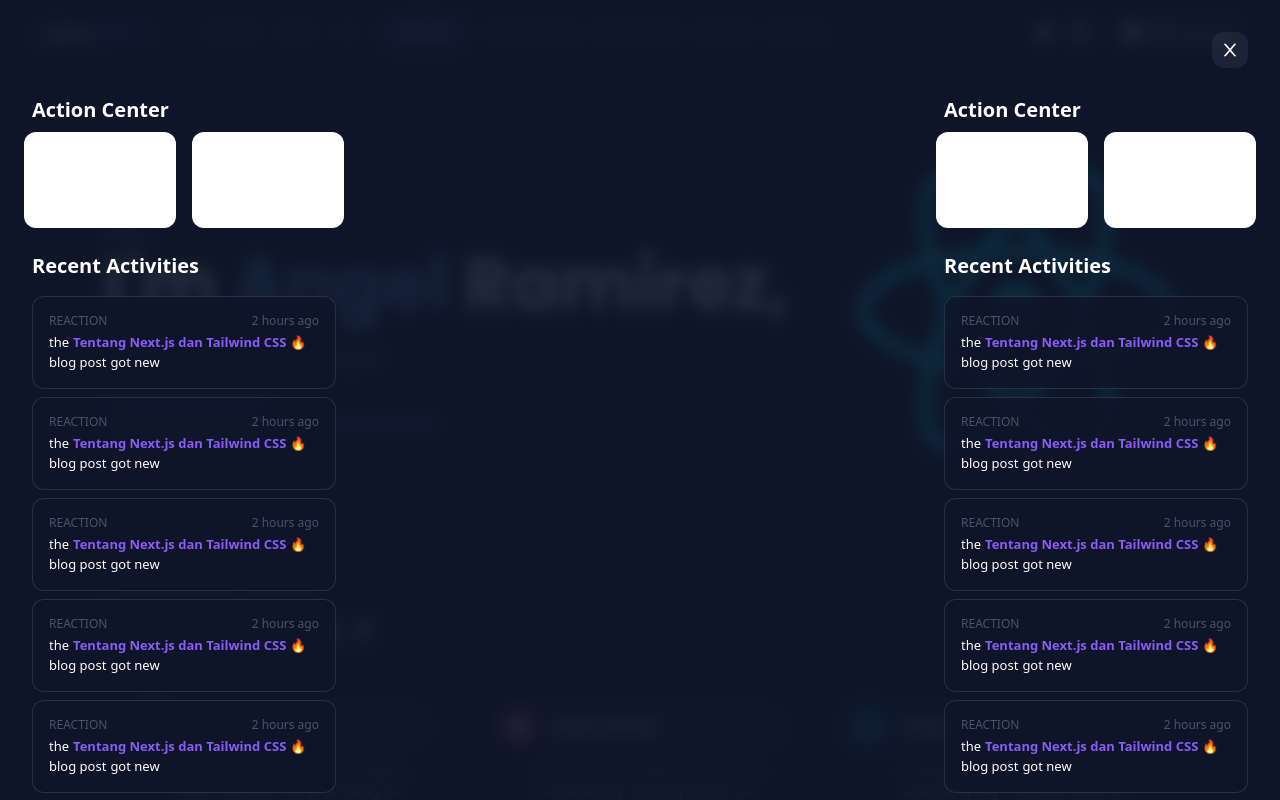
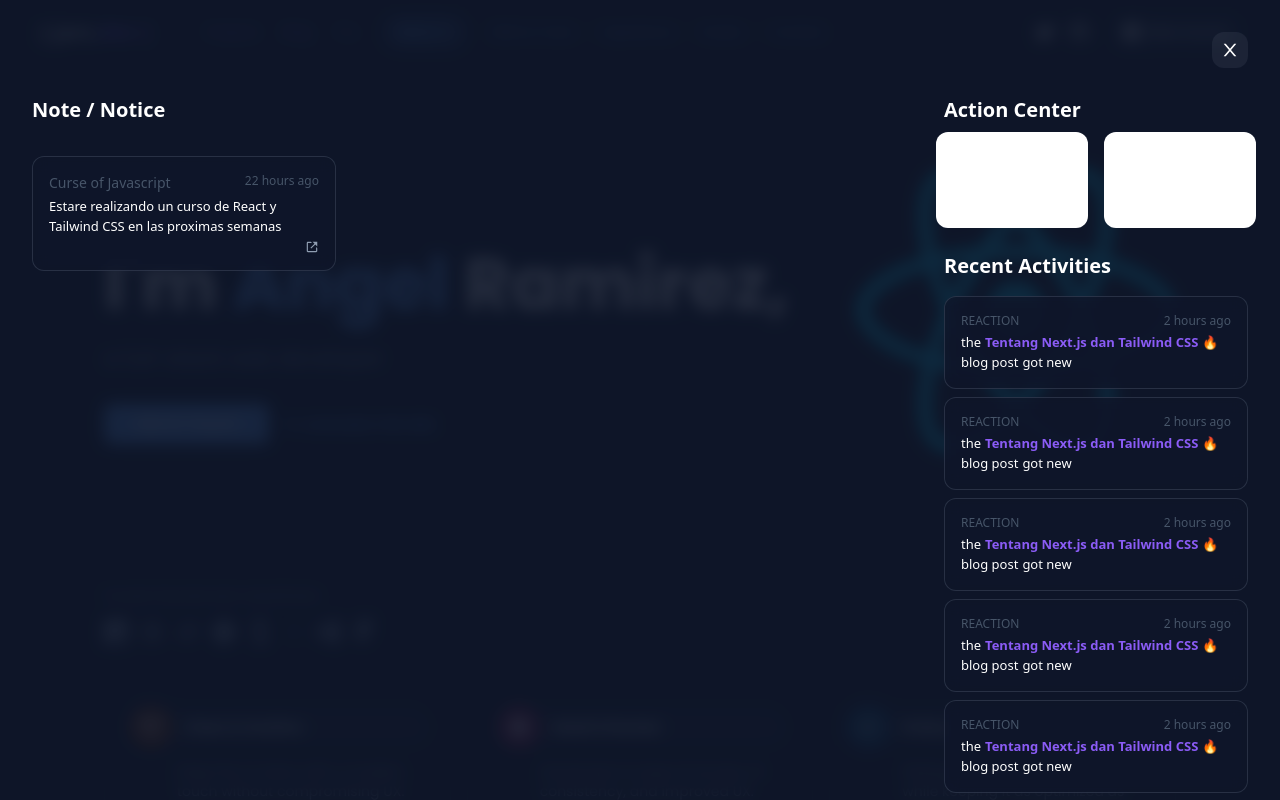
Before and after one commit to ImJars/Development-full-coding, a React (Vite) app: page / in a window 1280 px wide. Both pictures are taken after a click on the button "Main Access". Shown: the top 800 px of the page. Built offline with nearby package versions, Linux system fonts and the light colour scheme.

Commit message:
Update mainFlowbite.jsx

```diff
--- a/src/components/mainFlowbite.jsx
+++ b/src/components/mainFlowbite.jsx
@@ -3,6 +3,7 @@ import { BsGrid1X2Fill } from "react-icons/bs";
 import { motion, useAnimation } from "framer-motion";
 import { MdNightsStay } from "react-icons/md";
 import { AiFillEye } from "react-icons/ai";
+import { BiLinkExternal } from "react-icons/bi";
 import ActivitieComponent from "./activitieComponent";
 import { AiOutlineClose } from "react-icons/ai";
 
@@ -53,13 +54,12 @@ function MainFlowbite() {
           </button>
           <motion.div
             animate={mainFlowbite}
-            className="inset-0 fixed invisible flex w-full h-screen flex-col p-3 backdrop-blur bg-secondary/90 transition-all duration-200 ease-in-out"
+            className="inset-0 fixed invisible flex w-full min-h-screen flex-col p-3 backdrop-blur bg-secondary/90 transition-all duration-200 ease-in-out"
           >
             <div>
               <div className="absolute inset-x-4 top-8 flex justify-end sm:inset-x-8">
                 <button
                   className="p-2 font-bold text-xl rounded-xl bg-text-general bg-opacity-10 hover:bg-opacity-25 transition-all duration-200 ease-in-out"
-
                   onClick={() => handleActive()}
                 >
                   <AiOutlineClose />
@@ -95,48 +95,48 @@ function MainFlowbite() {
                     <div className="scrollbar-hide flex flex-1 basis-0 flex-col gap-2 overflow-y-auto p-2 pb-4 sm:pb-8">
                       <ActivitieComponent
                         link={"https://www.google.com"}
-                        title={'REACTION'}
-                        hours={'2 hours ago'}
-                        text_1={'the'}
-                        text_2_purple={'Tentang Next.js dan Tailwind CSS 🔥'}
-                        text_3={'BLOG POST'}
-                        text_4={'got new'}
+                        title={"REACTION"}
+                        hours={"2 hours ago"}
+                        text_1={"the"}
+                        text_2_purple={"Tentang Next.js dan Tailwind CSS 🔥"}
+                        text_3={"BLOG POST"}
+                        text_4={"got new"}
                       />
                       <ActivitieComponent
                         link={"https://www.google.com"}
-                        title={'REACTION'}
-                        hours={'2 hours ago'}
-                        text_1={'the'}
-                        text_2_purple={'Tentang Next.js dan Tailwind CSS 🔥'}
-                        text_3={'BLOG POST'}
-                        text_4={'got new'}
+                        title={"REACTION"}
+                        hours={"2 hours ago"}
+                        text_1={"the"}
+                        text_2_purple={"Tentang Next.js dan Tailwind CSS 🔥"}
+                        text_3={"BLOG POST"}
+                        text_4={"got new"}
                       />
                       <ActivitieComponent
                         link={"https://www.google.com"}
-                        title={'REACTION'}
-                        hours={'2 hours ago'}
-                        text_1={'the'}
-                        text_2_purple={'Tentang Next.js dan Tailwind CSS 🔥'}
-                        text_3={'BLOG POST'}
-                        text_4={'got new'}
+                        title={"REACTION"}
+                        hours={"2 hours ago"}
+                        text_1={"the"}
+                        text_2_purple={"Tentang Next.js dan Tailwind CSS 🔥"}
+                        text_3={"BLOG POST"}
+                        text_4={"got new"}
                       />
                       <ActivitieComponent
                         link={"https://www.google.com"}
-                        title={'REACTION'}
-                        hours={'2 hours ago'}
-                        text_1={'the'}
-                        text_2_purple={'Tentang Next.js dan Tailwind CSS 🔥'}
-                        text_3={'BLOG POST'}
-                        text_4={'got new'}
+                        title={"REACTION"}
+                        hours={"2 hours ago"}
+                        text_1={"the"}
+                        text_2_purple={"Tentang Next.js dan Tailwind CSS 🔥"}
+                        text_3={"BLOG POST"}
+                        text_4={"got new"}
                       />
                       <ActivitieComponent
                         link={"https://www.google.com"}
-                        title={'REACTION'}
-                        hours={'2 hours ago'}
-                        text_1={'the'}
-                        text_2_purple={'Tentang Next.js dan Tailwind CSS 🔥'}
-                        text_3={'BLOG POST'}
-                        text_4={'got new'}
+                        title={"REACTION"}
+                        hours={"2 hours ago"}
+                        text_1={"the"}
+                        text_2_purple={"Tentang Next.js dan Tailwind CSS 🔥"}
+                        text_3={"BLOG POST"}
+                        text_4={"got new"}
                       />
                     </div>
                   </div>
@@ -144,77 +144,28 @@ function MainFlowbite() {
               </div>
               <div className="fixed left-2 right-2 bottom-0 top-3/4 flex flex-col gap-6 sm:left-6 sm:top-24 sm:w-[320px]">
                 <div className="flex flex-col gap-2">
-                  <div className="px-2 text-xl font-bold">Action Center</div>
-                  <div className="flex h-24 gap-4">
-                    <button className="relative flex flex-1 flex-col justify-between overflow-hidden rounded-xl p-4 transition-colors bg-white dark:bg-slate-700">
-                      <div>
-                        <MdNightsStay className="text-xl" />
-                      </div>
-                      <div className="text-left text-[14px] font-medium dark:font-normal tracking-wider">
-                        Dark Mode:
-                      </div>
-                    </button>
-                    <button className="relative flex flex-1 flex-col justify-between overflow-hidden rounded-xl p-4 transition-colors bg-white dark:bg-slate-700">
-                      <div>
-                        <AiFillEye className="text-xl" />
-                      </div>
-                      <div className="text-left text-[14px] font-medium dark:font-normal tracking-wider">
-                        Focus:
-                      </div>
-                    </button>
-                  </div>
+                  <div className="px-2 text-xl font-bold">Note / Notice</div>
                 </div>
                 <div className="flex flex-1 flex-col">
                   <div className="flex flex-1 flex-col gap-2">
-                    <div className="px-2 text-xl font-bold">
-                      Recent Activities
-                    </div>
-                    <div className="scrollbar-hide flex flex-1 basis-0 flex-col gap-2 overflow-y-auto p-2 pb-4 sm:pb-8">
-                      <ActivitieComponent
-                        link={"https://www.google.com"}
-                        title={'REACTION'}
-                        hours={'2 hours ago'}
-                        text_1={'the'}
-                        text_2_purple={'Tentang Next.js dan Tailwind CSS 🔥'}
-                        text_3={'BLOG POST'}
-                        text_4={'got new'}
-                      />
-                      <ActivitieComponent
-                        link={"https://www.google.com"}
-                        title={'REACTION'}
-                        hours={'2 hours ago'}
-                        text_1={'the'}
-                        text_2_purple={'Tentang Next.js dan Tailwind CSS 🔥'}
-                        text_3={'BLOG POST'}
-                        text_4={'got new'}
-                      />
-                      <ActivitieComponent
-                        link={"https://www.google.com"}
-                        title={'REACTION'}
-                        hours={'2 hours ago'}
-                        text_1={'the'}
-                        text_2_purple={'Tentang Next.js dan Tailwind CSS 🔥'}
-                        text_3={'BLOG POST'}
-                        text_4={'got new'}
-                      />
-                      <ActivitieComponent
-                        link={"https://www.google.com"}
-                        title={'REACTION'}
-                        hours={'2 hours ago'}
-                        text_1={'the'}
-                        text_2_purple={'Tentang Next.js dan Tailwind CSS 🔥'}
-                        text_3={'BLOG POST'}
-                        text_4={'got new'}
-                      />
-                      <ActivitieComponent
-                        link={"https://www.google.com"}
-                        title={'REACTION'}
-                        hours={'2 hours ago'}
-                        text_1={'the'}
-                        text_2_purple={'Tentang Next.js dan Tailwind CSS 🔥'}
-                        text_3={'BLOG POST'}
-                        text_4={'got new'}
-                      />
+                    <div className="flex flex-1 basis-0 flex-col gap-2 overflow-y-auto p-2 pb-4 sm:pb-8">
+                      <div>
+                        <a
+                          href="https://www.google.com"
+                          className="block rounded-xl border p-4 text-[13px] backdrop-blur border-text-general border-opacity-20 bg-slate-900/60"
+                        >
+                          <div className="mb-1 flex justify-between text-xs text-slate-600 dark:text-slate-400">
+                            <span className="text-sm">Curse of Javascript</span>
+                            <span >22 hours ago</span>
+                          </div>
+                          <div className="flex flex-wrap items-baseline gap-x-1">
+                            <span>Estare realizando un curso de React y Tailwind CSS en las proximas semanas</span>
+                          </div>
+                          <div className="mt-1 flex justify-end text-text-general text-sm">
+                            <BiLinkExternal />
+                          </div>
+                        </a>
+                      </div>
                     </div>
                   </div>
                 </div>
```
